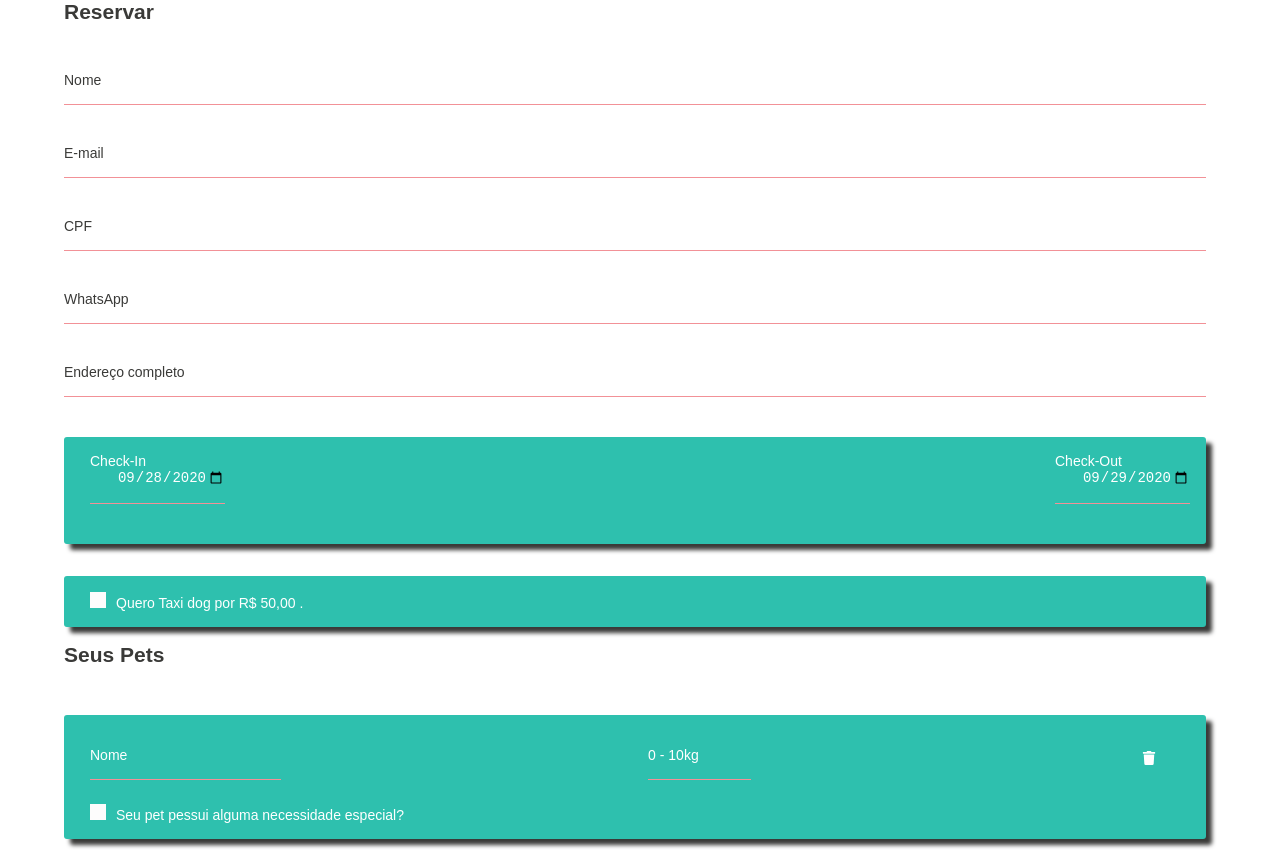
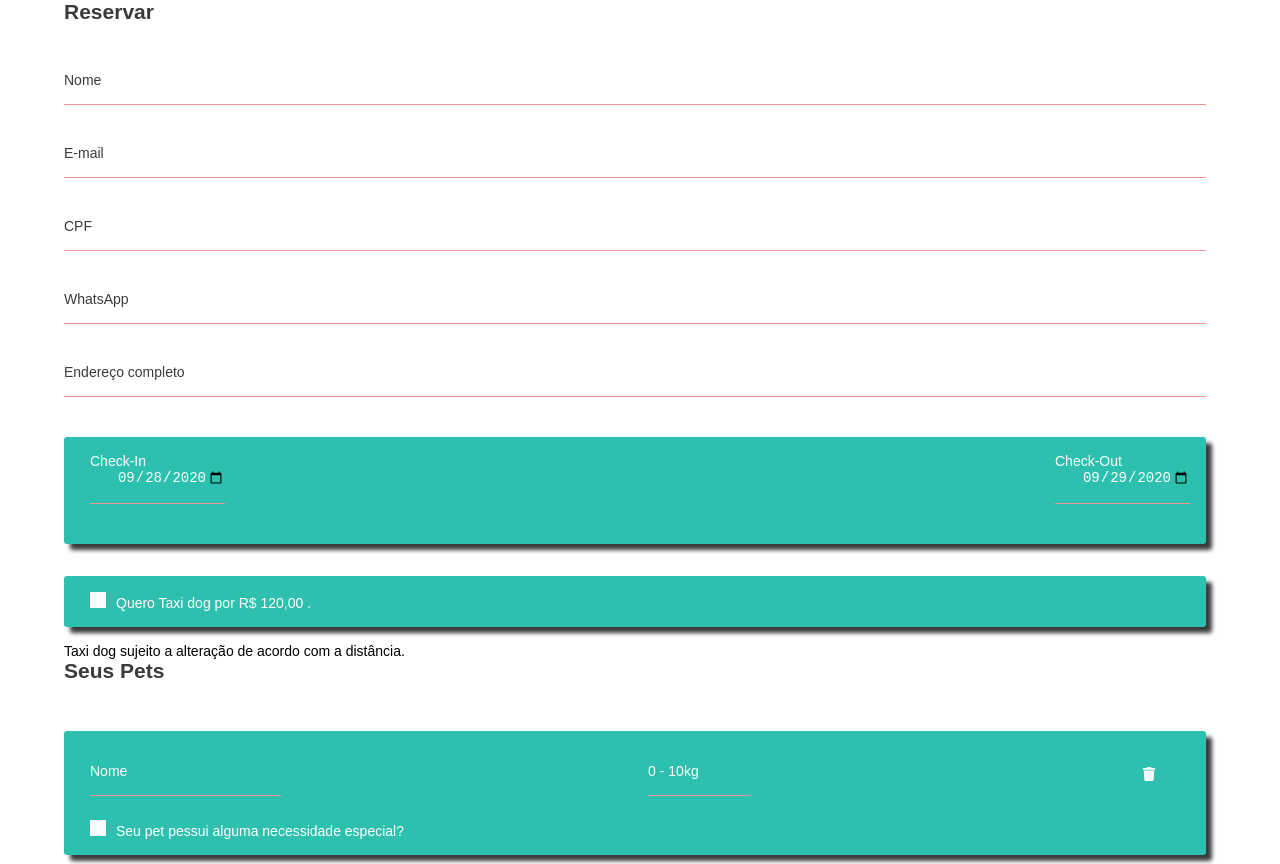
Before and after one commit to oicramkroll/uploadFileReactComponent, a React (Create React App) app: page /reserva/hotel in a window 1280 px wide. Shown: the top 864 px of the page. Built offline with nearby package versions, Linux system fonts and the light colour scheme; no server answers.

Commit message:
Update reservaHotel.js

```diff
--- a/src/pages/reservaHotel.js
+++ b/src/pages/reservaHotel.js
@@ -166,7 +166,7 @@ export default () => {
     const [valueCheckIn, setValueCheckIn] = useState(new Date().toISOString().substr(0, 10));
     const [valueCheckOut, setValueCheckOut] = useState(dateTomorrow.toISOString().substr(0, 10));
     const [minValueChekOut, setMinValueCheckOut] = useState(dateTomorrow.toISOString().substr(0, 10));
-    const valorTaxiDog = 50;
+    const valorTaxiDog = 120;
     const handleSubmmit = (e) => {
         e.preventDefault();
         if (valorTotal === 0) alert('Inclua pets');
@@ -306,7 +306,7 @@ export default () => {
                         Quero Taxi dog por R$ {valorTaxiDog},00 .
                     </label>
                 </div>
-
+                <p>Taxi dog sujeito a alteração de acordo com a distância.</p>
                 <h2>Seus Pets</h2>
 
                 {pets.map(pet => (
```
